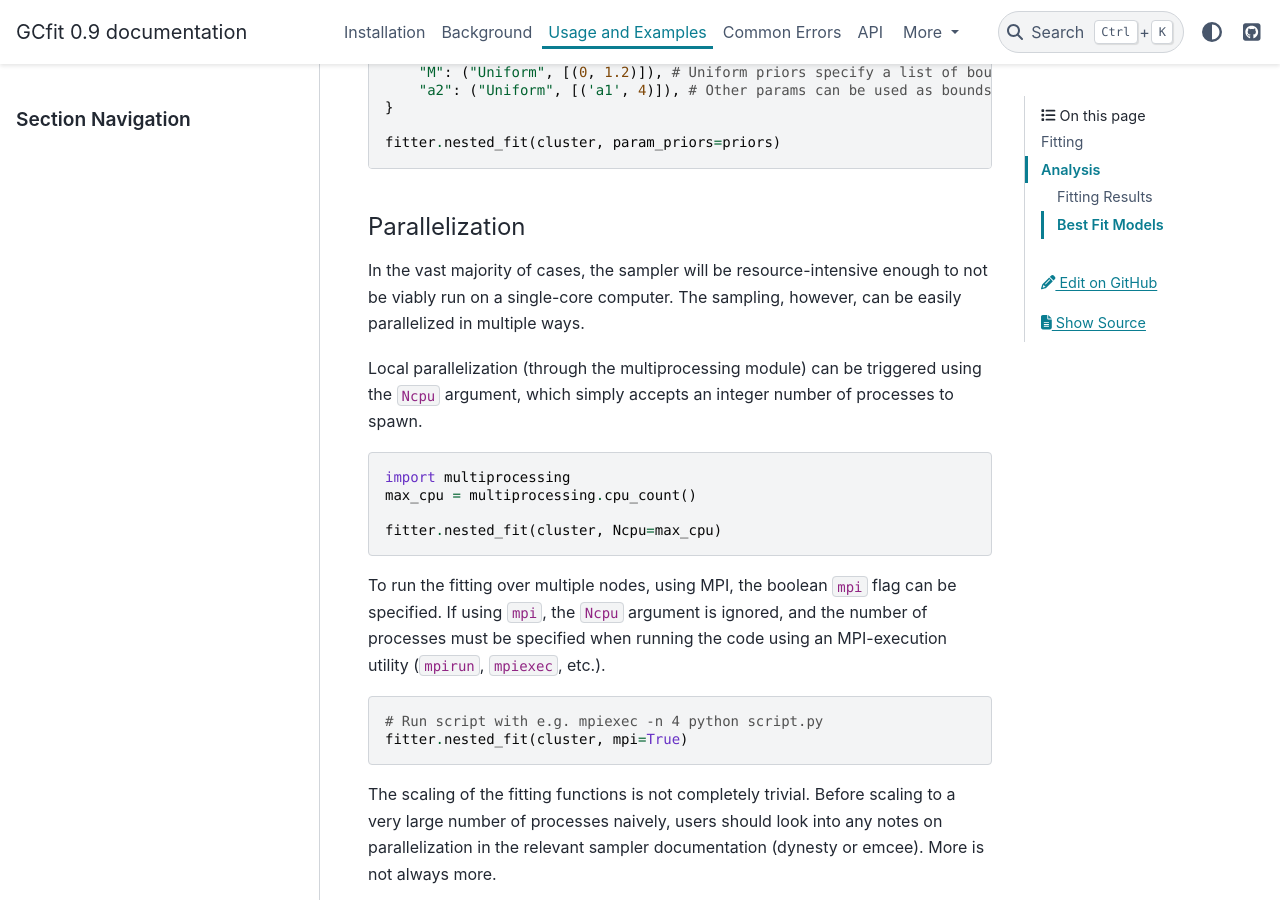
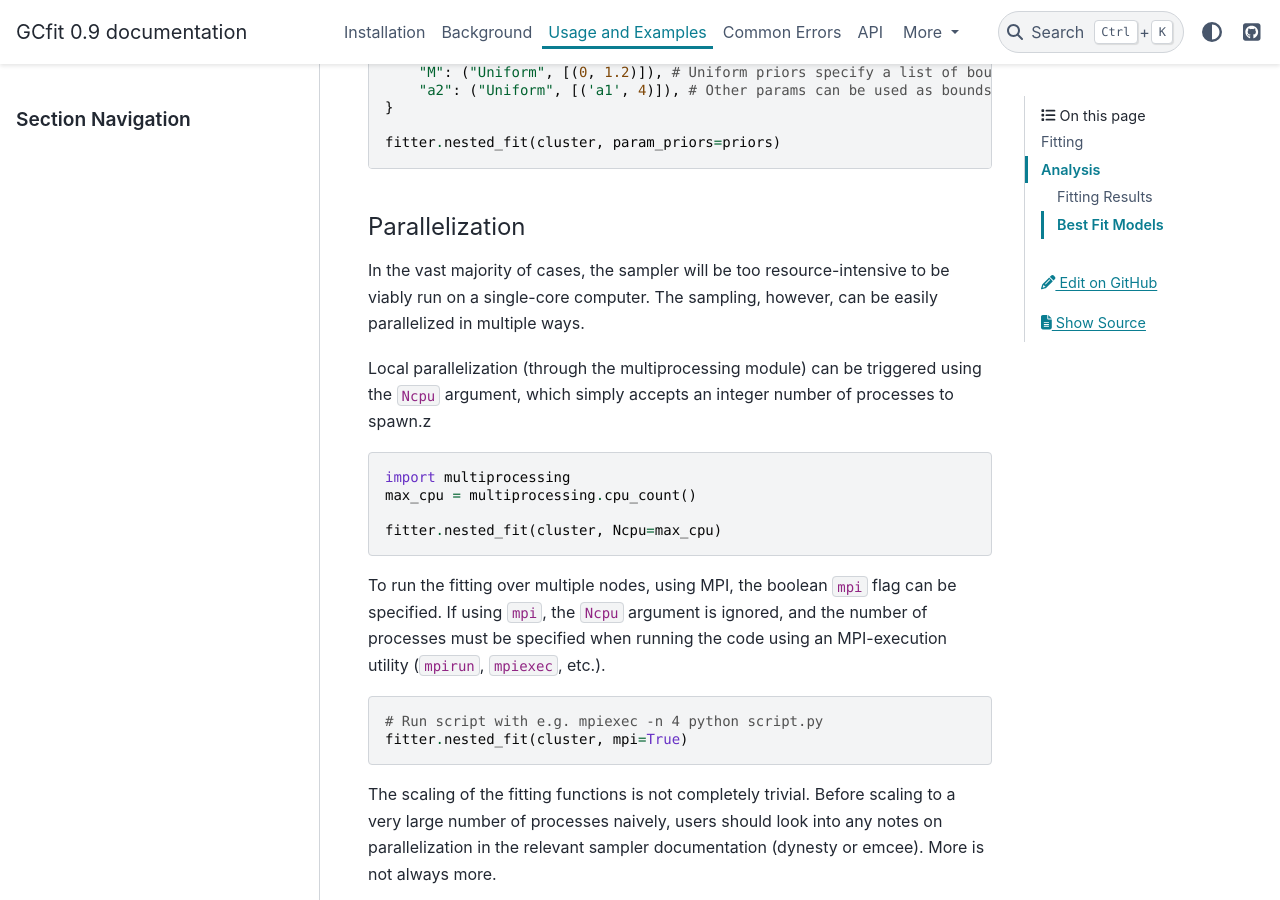
Before and after one commit to nmdickson/GCfit, a Sphinx documentation site: the page built from docs/source/usage.rst, in a window 1280 px wide and 900 px high, scrolled down 1858 px. Built offline with Sphinx 7.4.7 and the PyData theme 0.15.4, drawn with Linux system fonts in a browser that asks for light colours; some of the changed text lies outside the part shown.

```diff
--- a/docs/source/usage.rst
+++ b/docs/source/usage.rst
@@ -98,13 +98,13 @@ distribution.
 Parallelization
 """""""""""""""
 
-In the vast majority of cases, the sampler will be resource-intensive enough
-to not be viably run on a single-core computer. The sampling, however, can be
+In the vast majority of cases, the sampler will be too resource-intensive
+to be viably run on a single-core computer. The sampling, however, can be
 easily parallelized in multiple ways.
 
 Local parallelization (through the multiprocessing module) can be triggered
 using the ``Ncpu`` argument, which simply accepts an integer number of processes
-to spawn.
+to spawn.z
 
 .. code-block:: python
 
```
Also changed, not shown: other parts of docs/source/usage.rst (+2 -2 lines).
